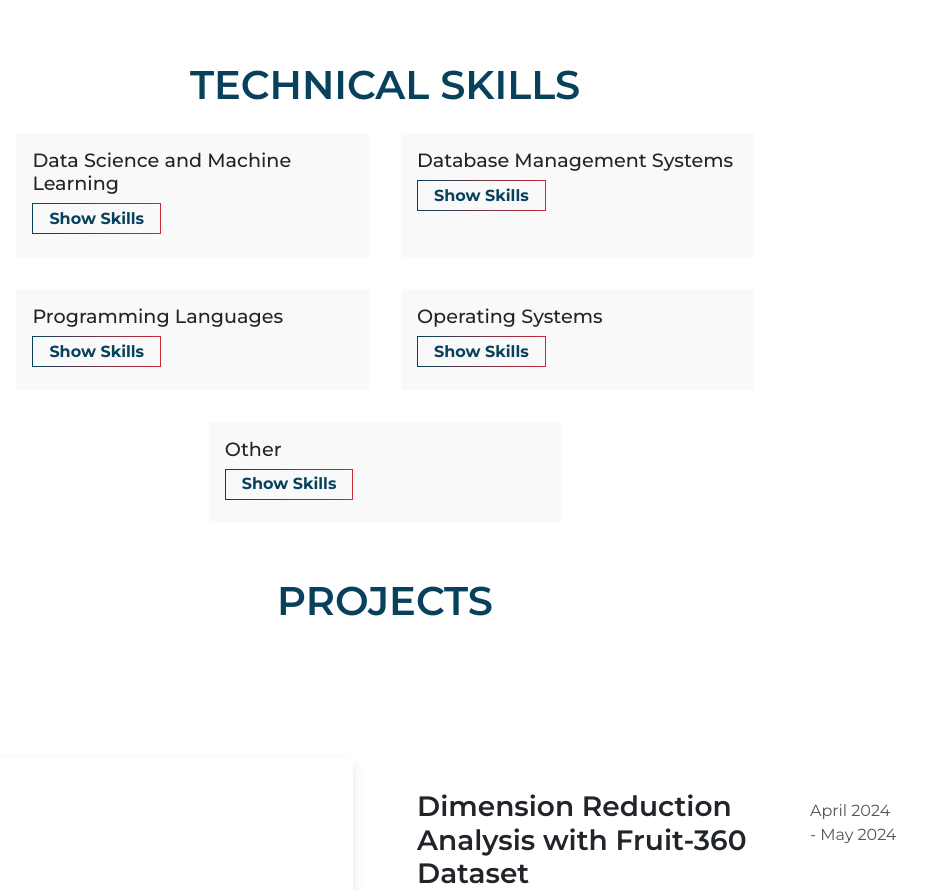
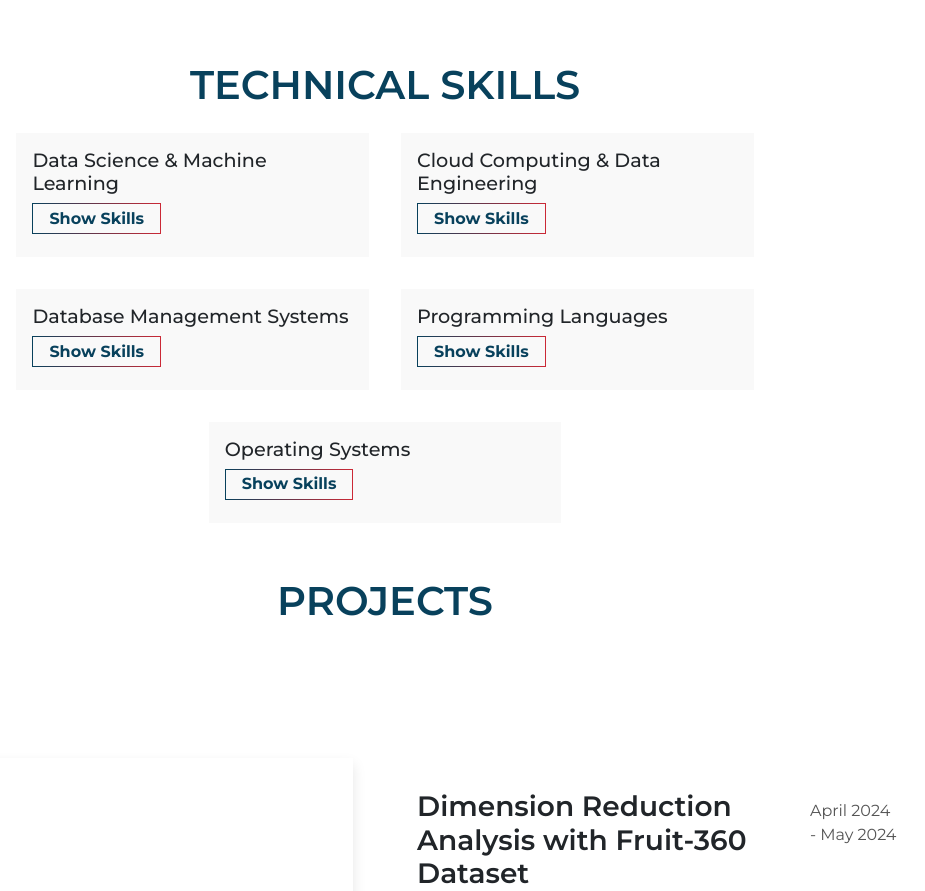
Before and after one commit to nchandur/portfolio, a React (Vite) app: page / in a window 1280 px wide. Shown: the part 3060-3951 px from the top of the page, without its empty margins (255-1180 px from the left). Built offline with nearby package versions, Linux system fonts and the light colour scheme.

Commit message:
another update

```diff
--- a/public/Resume/Resume.html
+++ b/public/Resume/Resume.html
@@ -40,7 +40,7 @@
                     <li><strong>Data Science & Machine Learning: </strong>Pytesseract | OpenCV | SpaCy | scikit-learn | Numpy | Pandas | Matplotlib | Seaborn</li>
                     <li><strong>Database Management Systems: </strong>PostgreSQL | MySQL | MongoDB</li>
                     <li><strong>Cloud Computing & Data Engineering: </strong>Git/GitHub | Docker | Amazon Web Services (AWS) | Microsoft Azure | Apache Spark/PySpark </li>
-                    <li><strong>Programming Languages: </strong>Python | MATLAB | Golang | C/C++ | HTML/CSS | JavaScript</li>
+                    <li><strong>Programming Languages: </strong>Python | R | MATLAB | Golang | C/C++ | HTML/CSS | JavaScript</li>
                     <li><strong>Operating Systems: </strong>UNIX | Windows</li>
                 </ul>
             </td>
--- a/src/assets/files/SkillsDetails.js
+++ b/src/assets/files/SkillsDetails.js
@@ -1,7 +1,11 @@
 const skills = [
   {
-    title: "Data Science and Machine Learning",
+    title: "Data Science & Machine Learning",
     content: ["SpaCy | Pytesseract | OpenCV | scikit-learn ", "Numpy | Pandas", "Matplotlib | Seaborn"]
+  },
+  {
+    title: "Cloud Computing & Data Engineering",
+    content: ["Git/GitHub", "Docker", "Amazon Web Services (AWS)", "Microsoft Azure", "Apache Spark/PySpark"]
   },
   {
     title: "Database Management Systems",
@@ -9,16 +13,12 @@ const skills = [
   },
   {
     title: "Programming Languages",
-    content: ["Python", "MATLAB", "Golang", "C/C++", "HTML/CSS", "JavaScript"]
+    content: ["Python", "R", "MATLAB", "Golang", "C/C++", "HTML/CSS", "JavaScript"]
   },
   {
     title: "Operating Systems",
     content: ["UNIX", "Windows"]
   },
-  {
-    title: "Other",
-    content: ["Git/GitHub", "Docker", "Microsoft Azure", "Amazon Web Services (AWS)"]
-  },
 ];
 
 export { skills };
```
